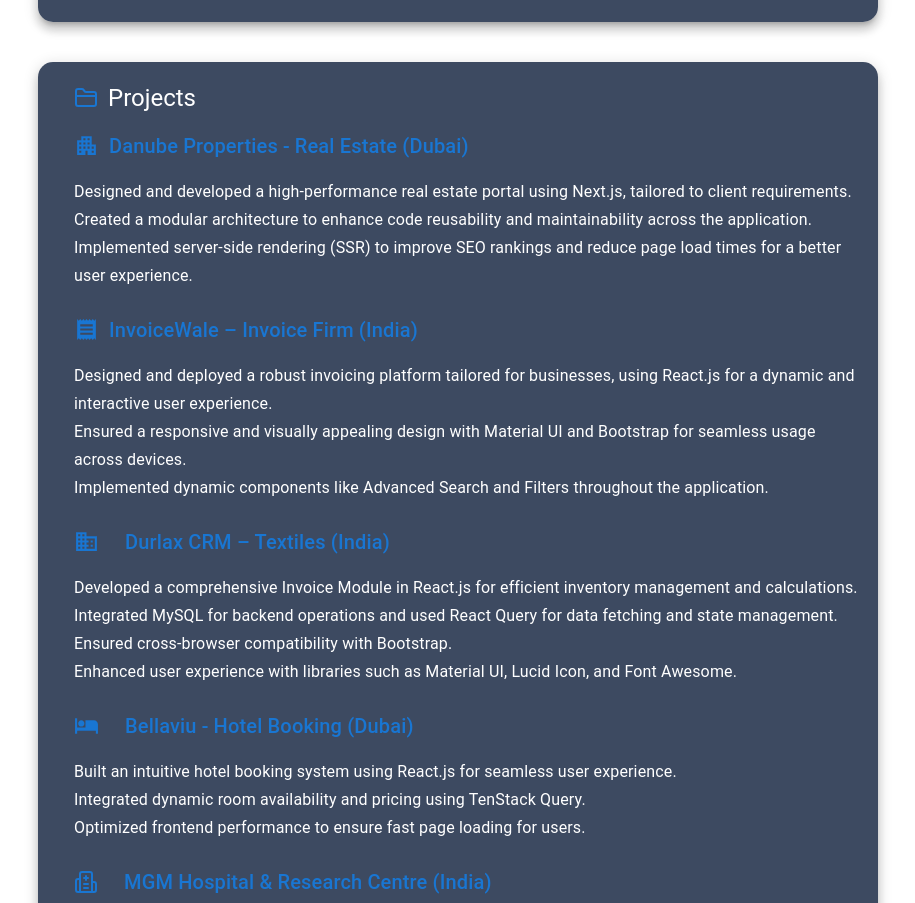
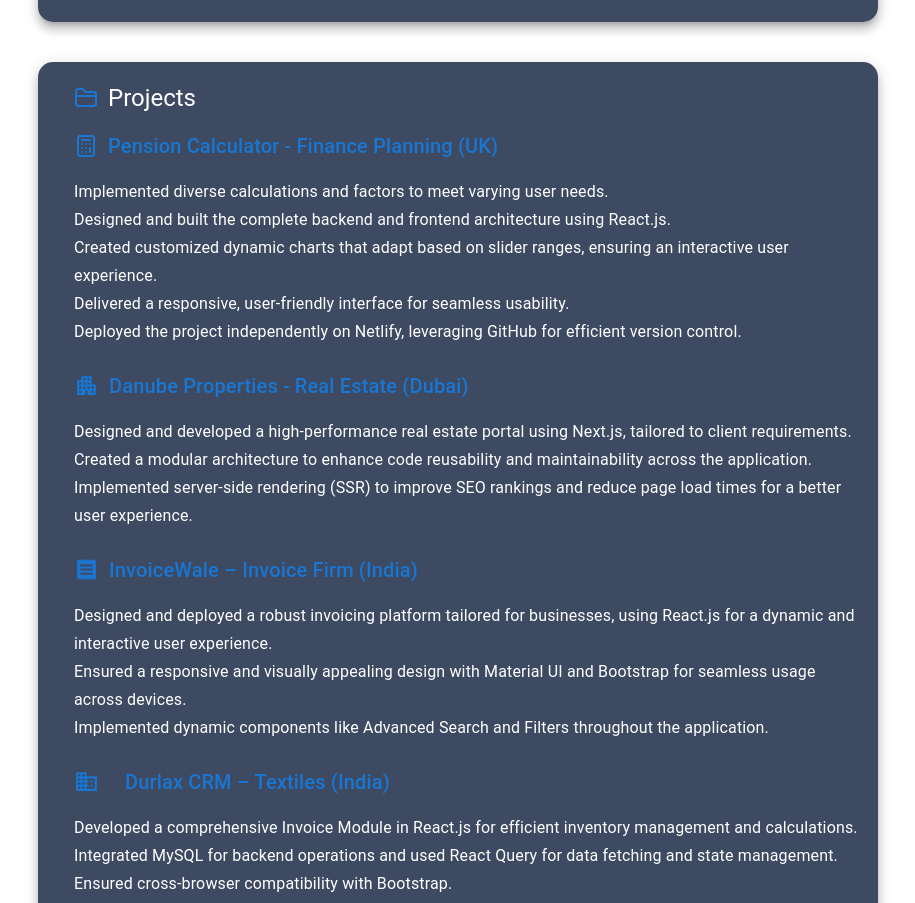
Before and after one commit to Sachin2123/react-portfolio, a React (Create React App) app: page / in a window 1280 px wide. Shown: the part 2100-3003 px from the top of the page, without its empty margins (182-1097 px from the left). Built offline with nearby package versions, Linux system fonts and the light colour scheme.

Commit message:
Project - Pension Calculator added

```diff
--- a/src/Pages/Home/Home.js
+++ b/src/Pages/Home/Home.js
@@ -13,7 +13,7 @@
 import HotelIcon from "@mui/icons-material/Hotel";
 import TvIcon from "@mui/icons-material/Tv";
 import { Button, Grid, Typography, Paper, Box, Divider } from "@mui/material";
-import { FileUser, Hospital, FolderClosed } from "lucide-react";
+import { FileUser, Hospital, FolderClosed, Calculator } from "lucide-react";
 import AnimatedBackground from "../../component/AnimatedBackground/AnimatedBackground";
 
 const Home = () => {
@@ -357,7 +357,8 @@
                         {(category === "Frontend" &&
                           item[category.toLowerCase()] === "Next JS") ||
                         (category === "Tools" &&
-                         ( item[category.toLowerCase()] === "Github" || item[category.toLowerCase()] === "Postman")) ||
+                          (item[category.toLowerCase()] === "Github" ||
+                            item[category.toLowerCase()] === "Postman")) ||
                         (category === "Backend" &&
                           (item[category.toLowerCase()] === "Node JS" ||
                             item[category.toLowerCase()] === "Express JS"))
@@ -412,6 +413,43 @@
                 gap: "10px",
                 ml: 2,
                 mb: 2,
+              }}
+            >
+              <Calculator color="#1976d2" sx={{ fontSize: "25px", ml: 0 }} />
+              <Typography variant="h6" sx={{ color: "#1976d2", ml: 0 }}>
+                Pension Calculator - Finance Planning (UK){" "}
+              </Typography>
+            </Box>
+
+            <Typography variant="subtitle1" sx={{ color: "white", ml: 2 }}>
+              Implemented diverse calculations and factors to meet varying user
+              needs.
+            </Typography>
+            <Typography variant="subtitle1" sx={{ color: "white", ml: 2 }}>
+              Designed and built the complete backend and frontend architecture
+              using React.js.
+            </Typography>
+            <Typography variant="subtitle1" sx={{ color: "white", ml: 2 }}>
+              Created customized dynamic charts that adapt based on slider
+              ranges, ensuring an interactive user experience.
+            </Typography>
+            <Typography variant="subtitle1" sx={{ color: "white", ml: 2 }}>
+              Delivered a responsive, user-friendly interface for seamless
+              usability.
+            </Typography>
+            <Typography variant="subtitle1" sx={{ color: "white", ml: 2 }}>
+              Deployed the project independently on Netlify, leveraging GitHub
+              for efficient version control.
+            </Typography>
+
+            <Box
+              sx={{
+                display: "flex",
+                alignItems: "center",
+                gap: "10px",
+                ml: 2,
+                mb: 2,
+                mt: 3,
               }}
             >
               <ApartmentIcon
--- a/src/Pages/Projects/Projects.js
+++ b/src/Pages/Projects/Projects.js
@@ -5,7 +5,7 @@
 import HotelIcon from "@mui/icons-material/Hotel";
 import TvIcon from "@mui/icons-material/Tv";
 import { Grid, Typography, Paper, Box } from "@mui/material";
-import { FolderClosed, Hospital } from "lucide-react";
+import { FolderClosed, Hospital, Calculator } from "lucide-react";
 import AnimatedBackground from "../../component/AnimatedBackground/AnimatedBackground";
 
 const Projects = () => {
@@ -59,6 +59,43 @@
                 gap: "10px",
                 ml: 2,
                 mb: 2,
+              }}
+            >
+              <Calculator color="#1976d2" sx={{ fontSize: "25px", ml: 0 }} />
+              <Typography variant="h6" sx={{ color: "#1976d2", ml: 0 }}>
+                Pension Calculator - Finance Planning (UK){" "}
+              </Typography>
+            </Box>
+
+            <Typography variant="subtitle1" sx={{ color: "white", ml: 2 }}>
+              Implemented diverse calculations and factors to meet varying user
+              needs.
+            </Typography>
+            <Typography variant="subtitle1" sx={{ color: "white", ml: 2 }}>
+              Designed and built the complete backend and frontend architecture
+              using React.js.
+            </Typography>
+            <Typography variant="subtitle1" sx={{ color: "white", ml: 2 }}>
+              Created customized dynamic charts that adapt based on slider
+              ranges, ensuring an interactive user experience.
+            </Typography>
+            <Typography variant="subtitle1" sx={{ color: "white", ml: 2 }}>
+              Delivered a responsive, user-friendly interface for seamless
+              usability.
+            </Typography>
+            <Typography variant="subtitle1" sx={{ color: "white", ml: 2 }}>
+              Deployed the project independently on Netlify, leveraging GitHub
+              for efficient version control.
+            </Typography>
+
+            <Box
+              sx={{
+                display: "flex",
+                alignItems: "center",
+                gap: "10px",
+                ml: 2,
+                mb: 2,
+                mt: 3,
               }}
             >
               <ApartmentIcon
```
